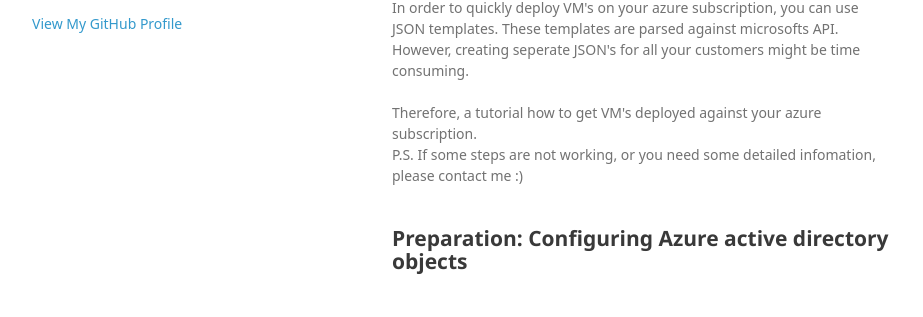
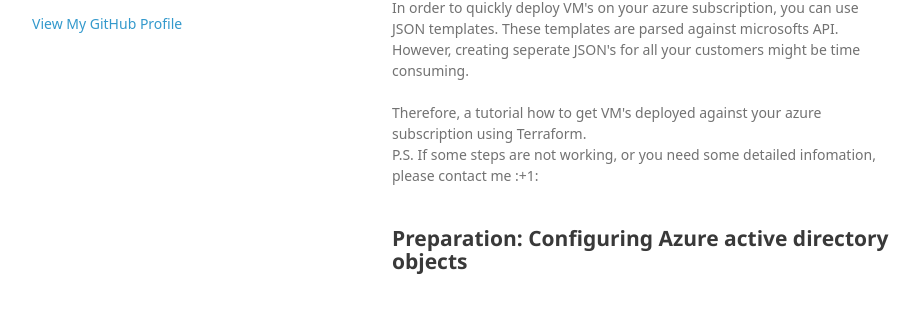
Before and after one commit to arjenwilly/arjenwilly.github.io, a Jekyll site: the page terraform.html, which Jekyll copies as it is, in a window 1280 px wide and 900 px high, scrolled down 319 px. Shown: the part 157-474 px from the top of the window, without its empty margins (178-1101 px from the left). Built offline with Jekyll 4.4.1, drawn with Linux system fonts in a browser that asks for light colours; some web fonts are replaced.

Commit message:
Update terraform.html

```diff
--- a/terraform.html
+++ b/terraform.html
@@ -33,8 +33,8 @@
         <p>In order to quickly deploy VM's on your azure subscription, you can use JSON templates. These templates are parsed against microsofts API.
         However, creating seperate JSON's for all your customers might be time consuming.
         <br><br>
-        Therefore, a  tutorial how to get VM's deployed against your azure subscription.<br>
-        P.S. If some steps are not working, or you need some detailed infomation, please contact me :)
+        Therefore, a  tutorial how to get VM's deployed against your azure subscription using Terraform.<br>
+        P.S. If some steps are not working, or you need some detailed infomation, please contact me :+1:
         <br><br>
        <h2>Preparation: Configuring Azure active directory objects</h2><br>
         1. Create a local VM on your desktop, CentOS7 in my case, and install terraform. <br>
```
